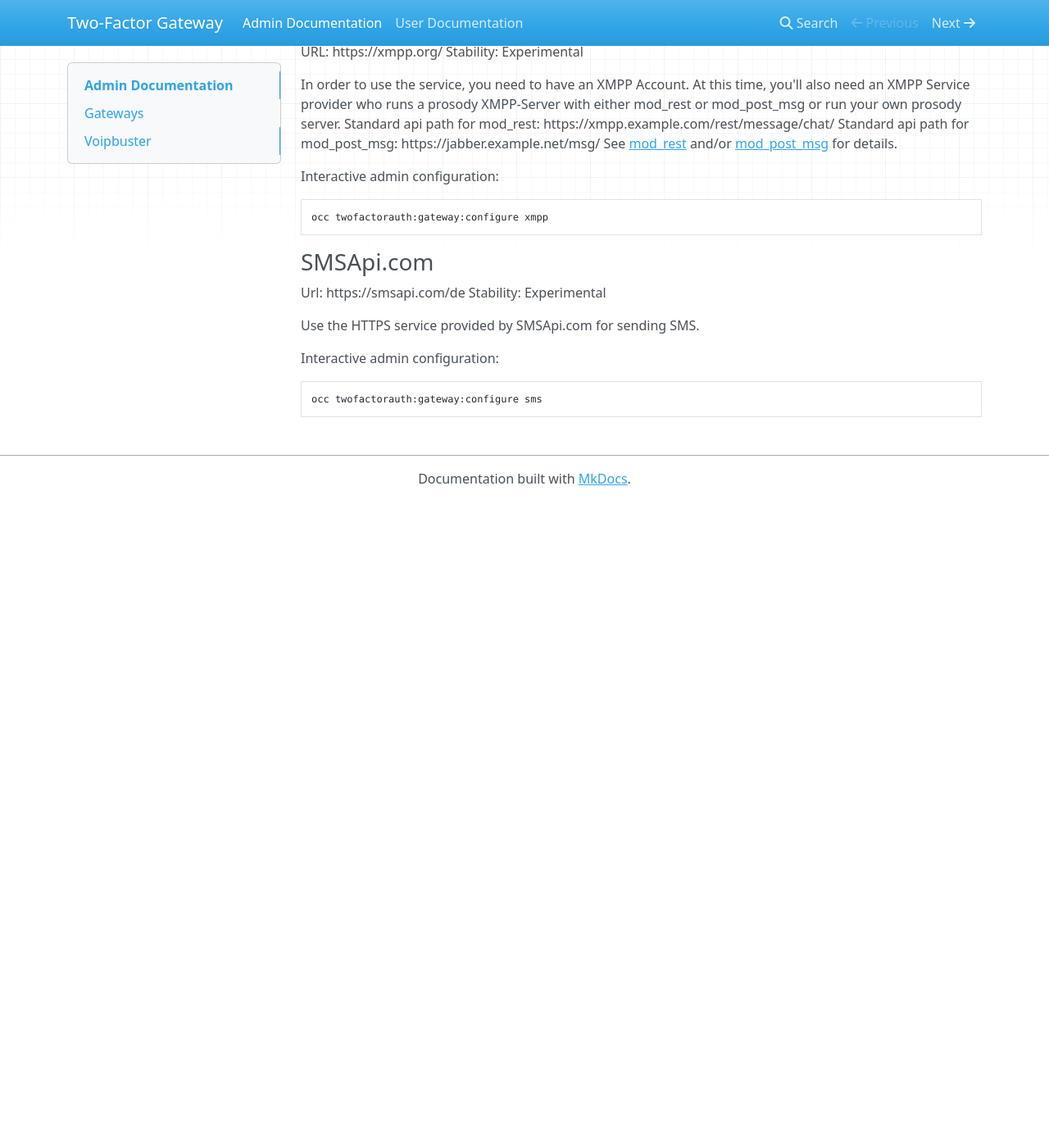
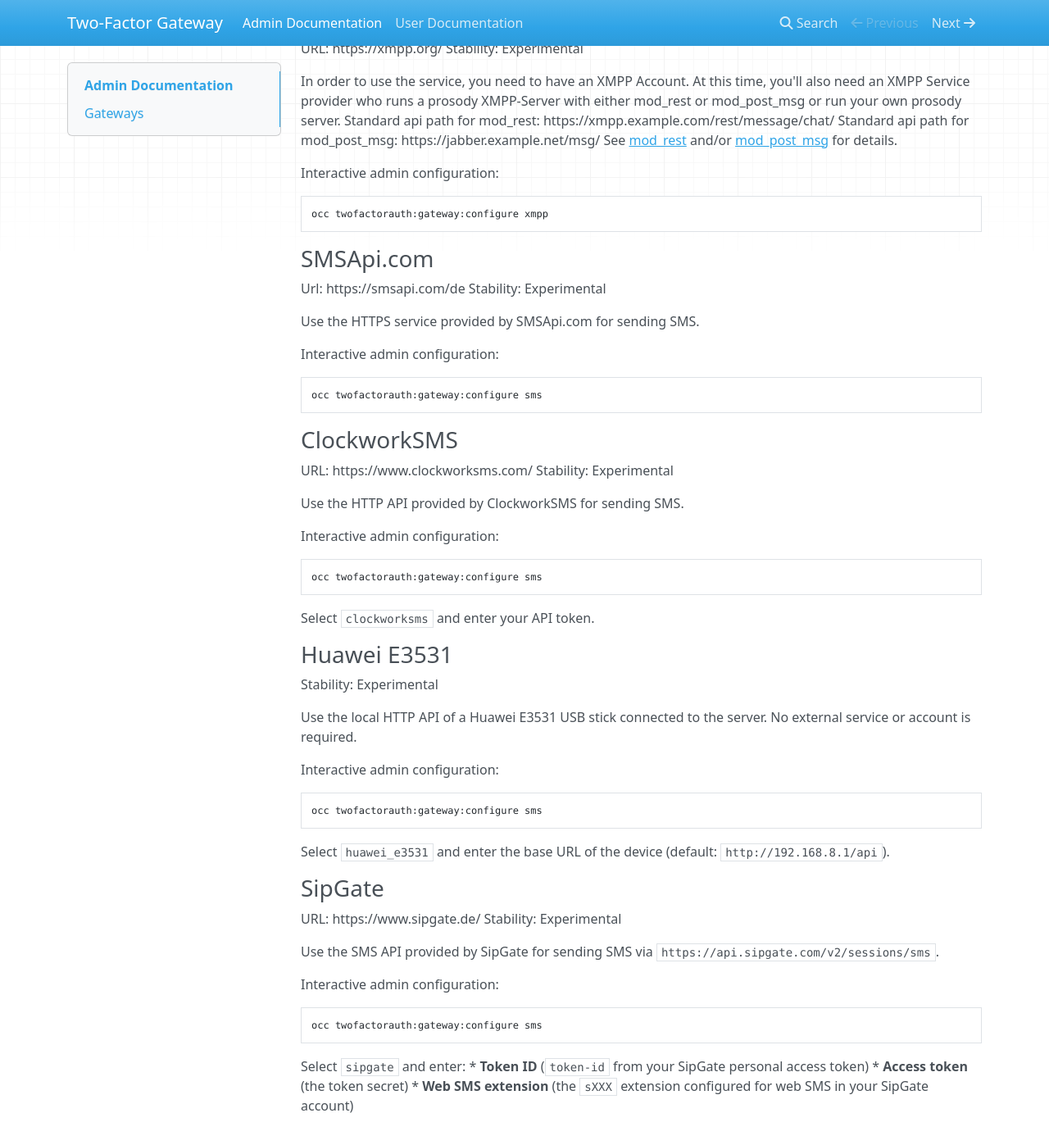
Before and after one commit to nextcloud/twofactor_gateway, an MkDocs documentation site: the page built from doc/Admin Documentation.md, in a window 1280 px wide and 1400 px high, scrolled down 7458 px. Shown: the top 1397 px of the window at 82% size. Built offline with MkDocs 1.6.1, drawn with Linux system fonts in a browser that asks for light colours; nearby versions of some CDN libraries; before the commit the page ends 8070 px from its top, so only the background shows below that.

Commit message:
docs(admin): add missing ClockworkSMS, HuaweiE3531 and SipGate SMS providers
Fix heading level of Voipbuster section (## → ###).
Add documentation for three SMS drivers present in code but absent
from Admin Documentation:
- ClockworkSMS: API token via api.clockworksms.com
- HuaweiE3531: local USB stick at http://192.168.8.1/api
- SipGate: token-id + access token + web SMS extension via api.sipgate.com

Signed-off-by: Vitor Mattos <1079143+vitormattos@users.noreply.github.com>

````diff
--- a/doc/Admin Documentation.md
+++ b/doc/Admin Documentation.md
@@ -266,7 +266,7 @@
 occ twofactorauth:gateway:configure sms
 ```
 
-## Voipbuster
+### Voipbuster
 URL: https://voipbuster.com
 Stability: Experimental
 
@@ -419,6 +419,48 @@
 occ twofactorauth:gateway:configure sms
 ```
 
+### ClockworkSMS
+URL: https://www.clockworksms.com/
+Stability: Experimental
+
+Use the HTTP API provided by ClockworkSMS for sending SMS.
+
+Interactive admin configuration:
+```bash
+occ twofactorauth:gateway:configure sms
+```
+
+Select `clockworksms` and enter your API token.
+
+### Huawei E3531
+Stability: Experimental
+
+Use the local HTTP API of a Huawei E3531 USB stick connected to the server.
+No external service or account is required.
+
+Interactive admin configuration:
+```bash
+occ twofactorauth:gateway:configure sms
+```
+
+Select `huawei_e3531` and enter the base URL of the device (default: `http://192.168.8.1/api`).
+
+### SipGate
+URL: https://www.sipgate.de/
+Stability: Experimental
+
+Use the SMS API provided by SipGate for sending SMS via `https://api.sipgate.com/v2/sessions/sms`.
+
+Interactive admin configuration:
+```bash
+occ twofactorauth:gateway:configure sms
+```
+
+Select `sipgate` and enter:
+* **Token ID** (`token-id` from your SipGate personal access token)
+* **Access token** (the token secret)
+* **Web SMS extension** (the `sXXX` extension configured for web SMS in your SipGate account)
+
 [User Documentation]: https://nextcloud-twofactor-gateway.readthedocs.io/en/latest/User%20Documentation/
 [mod_rest]: https://modules.prosody.im/mod_rest.html
 [mod_post_msg]: https://modules.prosody.im/mod_post_msg
````
